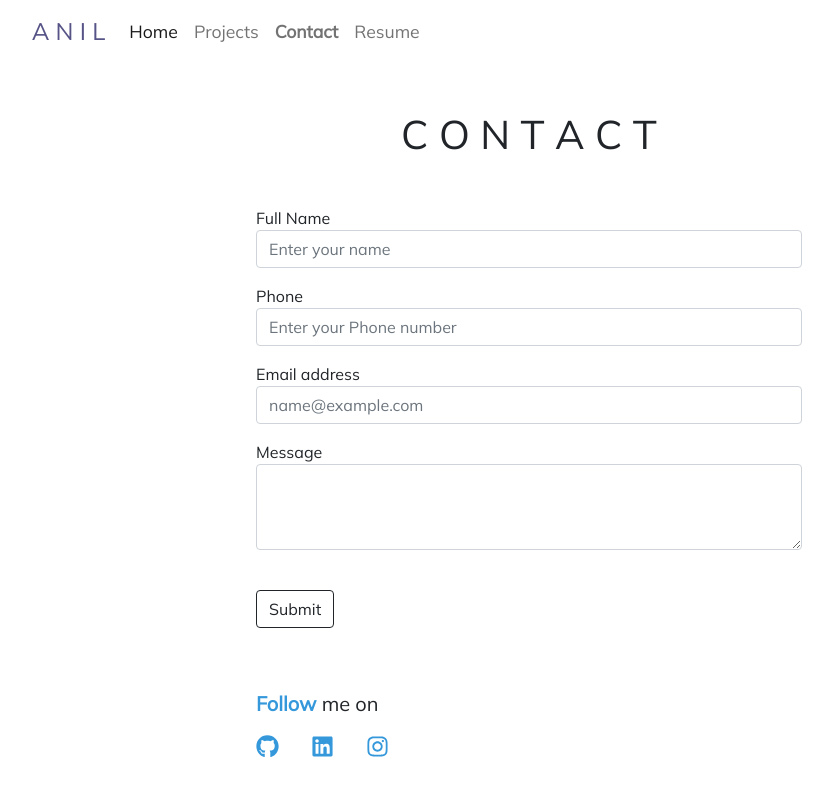
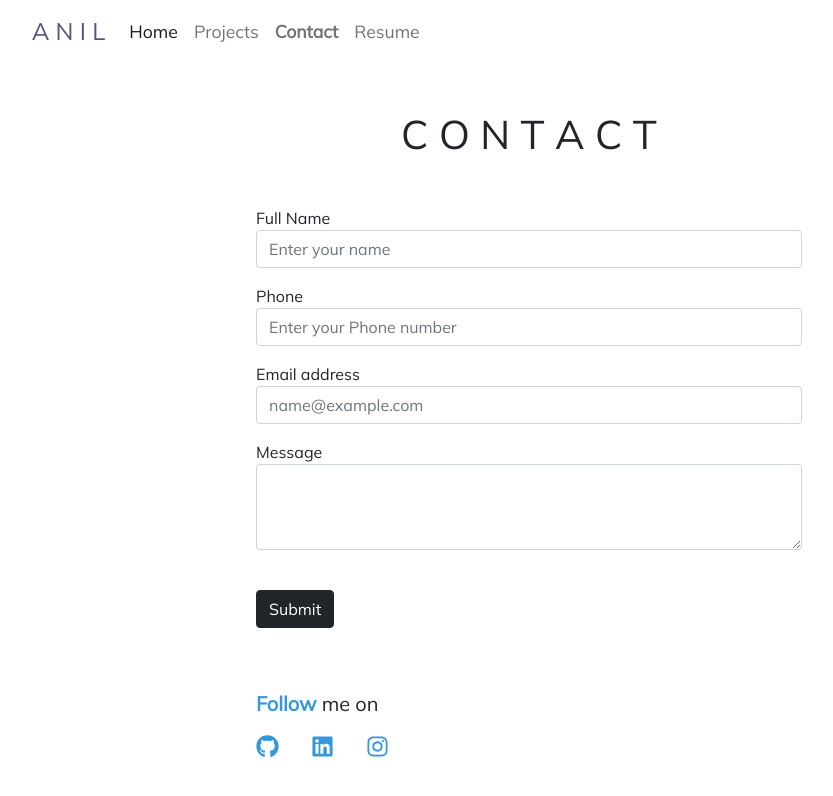
Before and after one commit to AnilGadwal/My-Portfolio, a React (Create React App) app: page /contact in a window 1280 px wide. Shown: the top 796 px of the page, without its empty margins (111-944 px from the left). Built offline with nearby package versions, Linux system fonts and the light colour scheme.

Commit message:
contact form now pushes messages to firestore

```diff
--- a/package.json
+++ b/package.json
@@ -12,6 +12,7 @@
     "@testing-library/user-event": "^12.2.0",
     "bootstrap": "^5.0.0-alpha2",
     "custom-error": "^0.2.1",
+    "firebase": "^8.0.2",
     "logging-library": "^0.4.1",
     "react": "^17.0.1",
     "react-dom": "^17.0.1",
--- a/src/Contact.js
+++ b/src/Contact.js
@@ -1,60 +1,77 @@
 import React, { useState } from 'react'
 import Social from "./Social"
+import { db } from "./contactdb";
 
-function Contact() {
-    const [data, setData] = useState({
-        fullname:'',
-        phone:'',
-        email:'',
-        msg:'',
-    });
+const Contact = () => {
+    const [name, setName] = useState('');
+    const [email, setEmail] = useState('');
+    const [phone, setPhone] = useState('');
+    const [message, setMessage] = useState('');
 
-    const InputEvent= (event) => {
-        const{name, value} = event.target;
+    const [loader, setLoader] = useState(false)
 
-        setData((preVal =>{
-            return{
-                ...preVal,
-                [name] : value,
-            }
-        }))
-    }
+    const handleSubmit = (e) =>{
+        e.preventDefault();
+        setLoader(true)
 
+        db.collection('messages').add({
+            name: name,
+            email: email,
+            message: message,
+            phone: phone,
+        })
+           .then(() =>{
+               alert('Message has been submitted')
+               setLoader(false)
+           })
+           .catch((error) => {
+            alert(error.message);
+            setLoader(false)
+          });
 
-    const formSubmit = (e) =>{
-        e.preventDefault();
-        console.log()
-    };
+          setName("");
+          setPhone("");
+          setEmail("");
+          setMessage("");
+        }
 
     return (
         <>
         <div className="my-5">
             <h1 className="text-center">C O N T A C T</h1>
         </div>
+
         <div className="container contact_div">
             <div className="row">
                 <div className="col-md-6 col-10 mx-auto">
-                <form onSubmit={formSubmit}>
+
+  <form onSubmit={handleSubmit}>
+
   <div className="form-group pb-3">
     <label htmlFor="exampleFormControlInput1 ">Full Name</label>
-    <input name="fullname" value={data.fullname} onChange={InputEvent} type="text" className="form-control" id="exampleFormControlInput1" placeholder="Enter your name" />
+    <input value={name} onChange={(e) => setName(e.target.value)} type="text" className="form-control" id="exampleFormControlInput1" placeholder="Enter your name" />
   </div>
+
   <div className="form-group pb-3">
     <label htmlFor="exampleFormControlInput1">Phone</label>
-    <input name="phone" value={data.phone} onChange={InputEvent} type="number" className="form-control" id="exampleFormControlInput1" placeholder="Enter your Phone number"/>
+    <input value={phone} onChange={(e) => setPhone(e.target.value)} type="number" className="form-control" id="exampleFormControlInput1" placeholder="Enter your Phone number"/>
   </div>
+
   <div className="form-group pb-3">
     <label htmlFor="exampleFormControlInput1">Email address</label>
-    <input name="email" value={data.email} onChange={InputEvent} type="email" className="form-control" id="exampleFormControlInput1" placeholder="name@example.com"/>
+    <input value={email} onChange={(e) => setEmail(e.target.value)} type="email" className="form-control" id="exampleFormControlInput1" placeholder="name@example.com"/>
   </div>
+
   <div className="form-group pb-3">
     <label htmlFor="exampleFormControlTextarea1">Message</label>
-    <textarea name="msg" value={data.msg} onChange={InputEvent} className="form-control" id="exampleFormControlTextarea1" rows="3"></textarea>
+    <textarea value={message} onChange={(e) => setMessage(e.target.value)} className="form-control" id="exampleFormControlTextarea1" rows="3"></textarea>
   </div>
-        <br></br>
+
+        <br/>
   <div className="col-12">
-      <button className="btn btn-outline-dark mb-5" type="submit">Submit</button>
+      <button className="btn btn-dark mb-5" type="submit" style={{background : loader ? "#ccc" : ""}}>Submit</button>
   </div>
+
 </form>
 <h5 className="my-3">
 <strong className="brand-name">Follow</strong> me on
--- /dev/null
+++ b/src/contactdb.js
@@ -0,0 +1,17 @@
+import firebase from "firebase";
+
+var firebaseApp = firebase.initializeApp({
+
+    apiKey: "AIzaSyCApUMowmcuSyJX_Djj7Wo0-wa4K0_EZ4g",
+    authDomain: "my-portfolio-76ddd.firebaseapp.com",
+    databaseURL: "https://my-portfolio-76ddd.firebaseio.com",
+    projectId: "my-portfolio-76ddd",
+    storageBucket: "my-portfolio-76ddd.appspot.com",
+    messagingSenderId: "445481335371",
+    appId: "1:445481335371:web:4009d8ca45360ac70cebce",
+    measurementId: "G-5RYXGTEZ85"
+})
+
+var db = firebaseApp.firestore();
+
+export { db };
```
Also changed, not shown: 1 other file (tests, documents, lock files or other folders).
